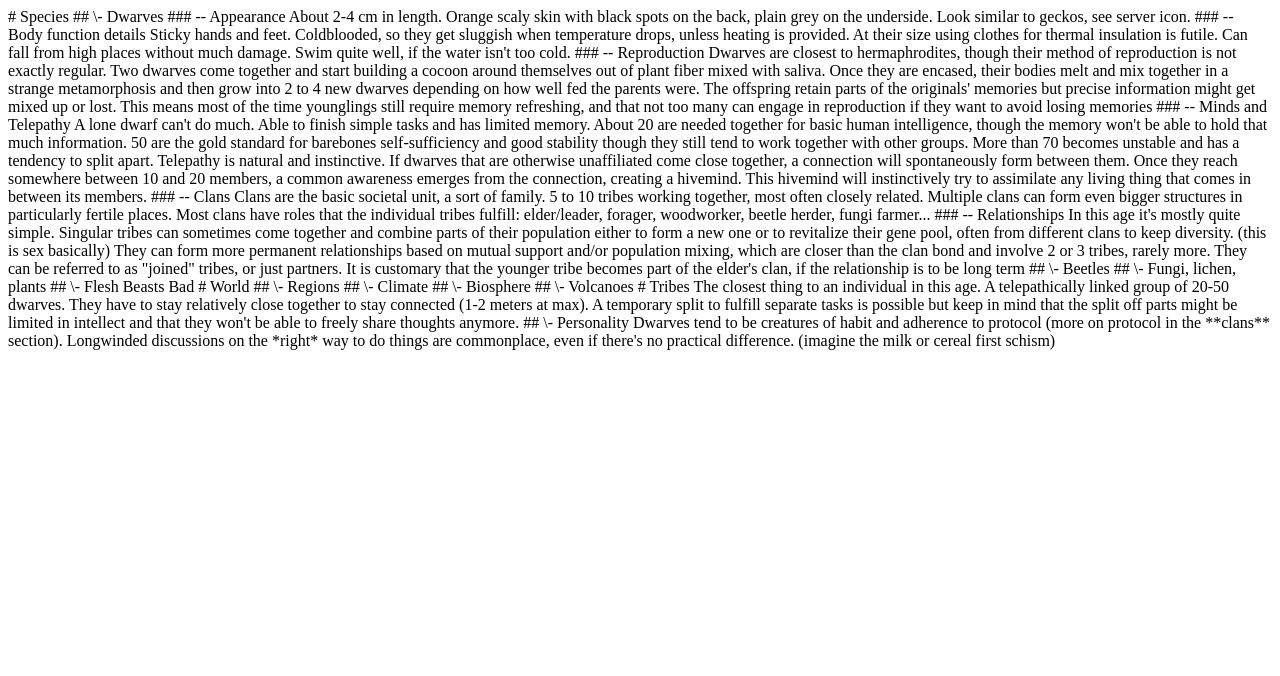
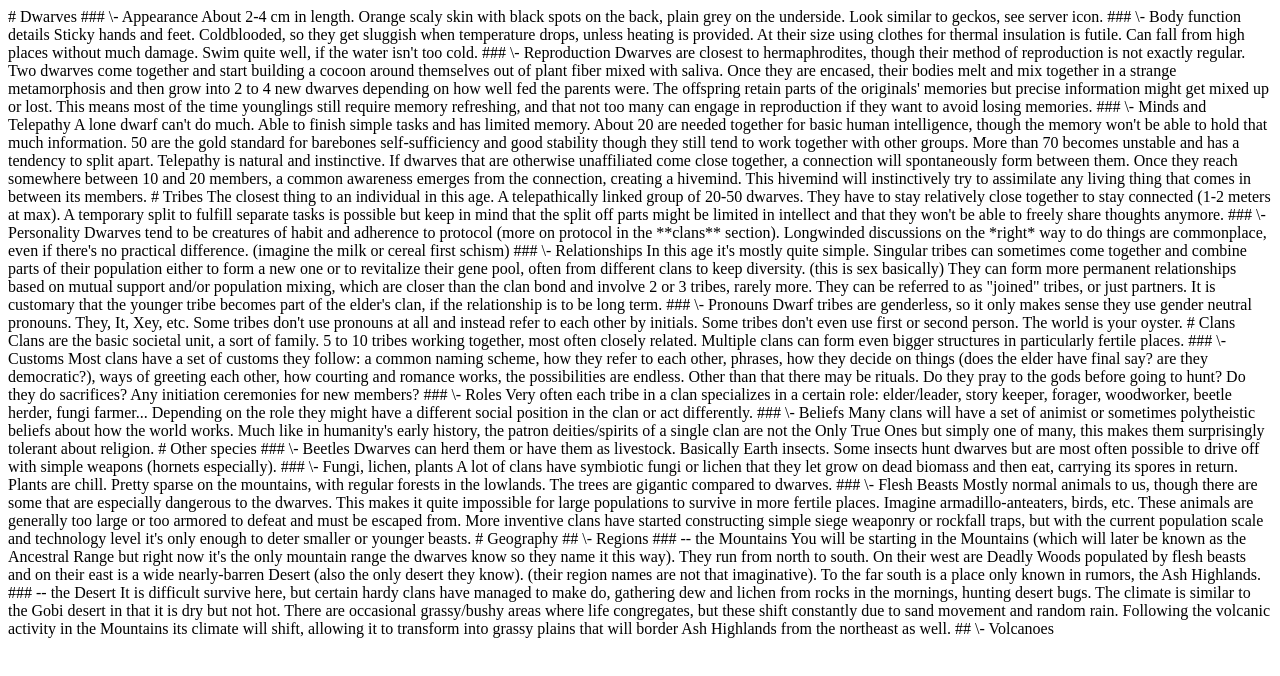
Before and after one commit to perricollo/perricollo.github.io, a plain HTML site: page index.html in a window 1280 px wide. Shown: the top 676 px of the page. Drawn offline with Linux system fonts and the light colour scheme.

Commit message:
Update index.html

```diff
--- a/index.html
+++ b/index.html
@@ -1,45 +1,48 @@
 <script type="module" src="https://md-block.verou.me/md-block.js"></script>
 <md-block>
-# Species
-## \- Dwarves
-### -- Appearance
+# Dwarves
+### \- Appearance
 About 2-4 cm in length. Orange scaly skin with black spots on the back, plain grey on the underside. Look similar to geckos, see server icon.
-### -- Body function details
+### \- Body function details
 Sticky hands and feet. Coldblooded, so they get sluggish when temperature drops, unless heating is provided. At their size using clothes for thermal insulation is futile. Can fall from high places without much damage. Swim quite well, if the water isn't too cold.
-### -- Reproduction
+### \- Reproduction
 Dwarves are closest to hermaphrodites, though their method of reproduction is not exactly regular. Two dwarves come together and start building a cocoon around themselves out of plant fiber mixed with saliva. Once they are encased, their bodies melt and mix together in a strange metamorphosis and then grow into 2 to 4 new dwarves depending on how well fed the parents were.
-The offspring retain parts of the originals' memories but precise information might get mixed up or lost. This means most of the time younglings still require memory refreshing, and that not too many can engage in reproduction if they want to avoid losing memories
-### -- Minds and Telepathy
+The offspring retain parts of the originals' memories but precise information might get mixed up or lost. This means most of the time younglings still require memory refreshing, and that not too many can engage in reproduction if they want to avoid losing memories.
+### \- Minds and Telepathy
 A lone dwarf can't do much. Able to finish simple tasks and has limited memory. About 20 are needed together for basic human intelligence, though the memory won't be able to hold that much information. 50 are the gold standard for barebones self-sufficiency and good stability though they still tend to work together with other groups. More than 70 becomes unstable and has a tendency to split apart.
 Telepathy is natural and instinctive. If dwarves that are otherwise unaffiliated come close together, a connection will spontaneously form between them. Once they reach somewhere between 10 and 20 members, a common awareness emerges from the connection, creating a hivemind. This hivemind will instinctively try to assimilate any living thing that comes in between its members.
-### -- Clans
-Clans are the basic societal unit, a sort of family. 5 to 10 tribes working together, most often closely related. Multiple clans can form even bigger structures in particularly fertile places. Most clans have roles that the individual tribes fulfill: elder/leader, forager, woodworker, beetle herder, fungi farmer...
-### -- Relationships
-In this age it's mostly quite simple. Singular tribes can sometimes come together and combine parts of their population either to form a new one or to revitalize their gene pool, often from different clans to keep diversity. (this is sex basically)
-They can form more permanent relationships based on mutual support and/or population mixing, which are closer than the clan bond and involve 2 or 3 tribes, rarely more. They can be referred to as "joined" tribes, or just partners. It is customary that the younger tribe becomes part of the elder's clan, if the relationship is to be long term
-
-## \- Beetles
-
-## \- Fungi, lichen, plants
-
-## \- Flesh Beasts
-Bad
-
-
-# World
-## \- Regions
-
-## \- Climate
-
-## \- Biosphere
-
-## \- Volcanoes
-
-
 # Tribes
 The closest thing to an individual in this age. A telepathically linked group of 20-50 dwarves. They have to stay relatively close together to stay connected (1-2 meters at max). A temporary split to fulfill separate tasks is possible but keep in mind that the split off parts might be limited in intellect and that they won't be able to freely share thoughts anymore.
-
-## \- Personality
+### \- Personality
 Dwarves tend to be creatures of habit and adherence to protocol (more on protocol in the **clans** section). Longwinded discussions on the *right* way to do things are commonplace, even if there's no practical difference. (imagine the milk or cereal first schism)
+### \- Relationships
+In this age it's mostly quite simple. Singular tribes can sometimes come together and combine parts of their population either to form a new one or to revitalize their gene pool, often from different clans to keep diversity. (this is sex basically)
+They can form more permanent relationships based on mutual support and/or population mixing, which are closer than the clan bond and involve 2 or 3 tribes, rarely more. They can be referred to as "joined" tribes, or just partners. It is customary that the younger tribe becomes part of the elder's clan, if the relationship is to be long term.
+### \- Pronouns
+Dwarf tribes are genderless, so it only makes sense they use gender neutral pronouns. They, It, Xey, etc. Some tribes don't use pronouns at all and instead refer to each other by initials. Some tribes don't even use first or second person. The world is your oyster.
+# Clans
+Clans are the basic societal unit, a sort of family. 5 to 10 tribes working together, most often closely related. Multiple clans can form even bigger structures in particularly fertile places.
+### \- Customs
+Most clans have a set of customs they follow: a common naming scheme, how they refer to each other, phrases, how they decide on things (does the elder have final say? are they democratic?), ways of greeting each other, how courting and romance works, the possibilities are endless.
+Other than that there may be rituals. Do they pray to the gods before going to hunt? Do they do sacrifices? Any initiation ceremonies for new members?
+### \- Roles
+Very often each tribe in a clan specializes in a certain role: elder/leader, story keeper, forager, woodworker, beetle herder, fungi farmer... Depending on the role they might have a different social position in the clan or act differently.
+### \- Beliefs
+Many clans will have a set of animist or sometimes polytheistic beliefs about how the world works. Much like in humanity's early history, the patron deities/spirits of a single clan are not the Only True Ones but simply one of many, this makes them surprisingly tolerant about religion.
+# Other species
+### \- Beetles
+Dwarves can herd them or have them as livestock. Basically Earth insects. Some insects hunt dwarves but are most often possible to drive off with simple weapons (hornets especially).
+### \- Fungi, lichen, plants
+A lot of clans have symbiotic fungi or lichen that they let grow on dead biomass and then eat, carrying its spores in return. Plants are chill. Pretty sparse on the mountains, with regular forests in the lowlands. The trees are gigantic compared to dwarves.
+### \- Flesh Beasts
+Mostly normal animals to us, though there are some that are especially dangerous to the dwarves. This makes it quite impossible for large populations to survive in more fertile places. Imagine armadillo-anteaters, birds, etc. These animals are generally too large or too armored to defeat and must be escaped from.
+More inventive clans have started constructing simple siege weaponry or rockfall traps, but with the current population scale and technology level it's only enough to deter smaller or younger beasts.
+# Geography
+## \- Regions
+### -- the Mountains
+You will be starting in the Mountains (which will later be known as the Ancestral Range but right now it's the only mountain range the dwarves know so they name it this way). They run from north to south. On their west are Deadly Woods populated by flesh beasts and on their east is a wide nearly-barren Desert (also the only desert they know). (their region names are not that imaginative). To the far south is a place only known in rumors, the Ash Highlands.
+### -- the Desert
+It is difficult survive here, but certain hardy clans have managed to make do, gathering dew and lichen from rocks in the mornings, hunting desert bugs. The climate is similar to the Gobi desert in that it is dry but not hot. There are occasional grassy/bushy areas where life congregates, but these shift constantly due to sand movement and random rain. Following the volcanic activity in the Mountains its climate will shift, allowing it to transform into grassy plains that will border Ash Highlands from the northeast as well.
+## \- Volcanoes
 </md-block>
 <div style="height:100%"></div>
```
